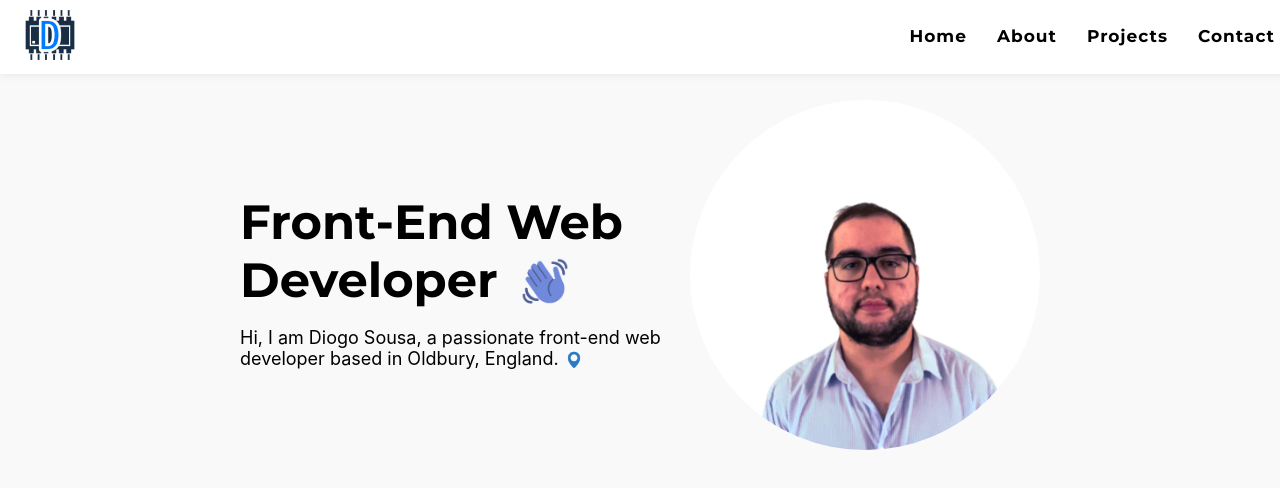
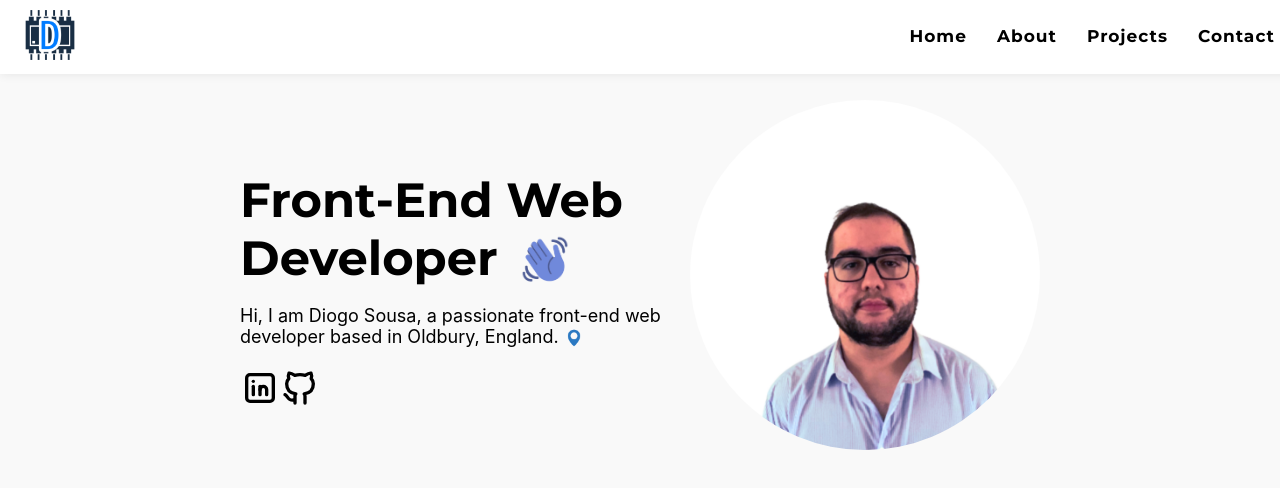
Before and after one commit to DiogoS77/Diogo-Portfolio, a React (Create React App) app: page / in a window 1280 px wide. Shown: the top 488 px of the page. Built offline with nearby package versions, Linux system fonts and the light colour scheme; a web font is replaced by a local one.

Commit message:
github and linkedin logo added

```diff
--- a/src/components/pages/Home.js
+++ b/src/components/pages/Home.js
@@ -4,6 +4,44 @@
 import Portrait from "../../images/portrait.png";
 import BlueLocationPin from "../../images/blueLocationPin.png";
 import WavingBlueHand from "../../images/wavingBlueEmoji.png";
+
+const LinkedInLogo = (
+  <svg
+    xmlns="http://www.w3.org/2000/svg"
+    width="40"
+    height="40"
+    viewBox="0 0 24 24"
+    fill="none"
+    stroke="currentColor"
+    strokeWidth="2"
+    strokeLinecap="round"
+    strokeLinejoin="round"
+    className="tabler-icon tabler-icon-brand-linkedin"
+  >
+    <path d="M4 4m0 2a2 2 0 0 1 2 -2h12a2 2 0 0 1 2 2v12a2 2 0 0 1 -2 2h-12a2 2 0 0 1 -2 -2z"></path>
+    <path d="M8 11l0 5"></path>
+    <path d="M8 8l0 .01"></path>
+    <path d="M12 16l0 -5"></path>
+    <path d="M16 16v-3a2 2 0 0 0 -4 0"></path>
+  </svg>
+);
+
+const GitHubLogo = (
+  <svg
+    xmlns="http://www.w3.org/2000/svg"
+    width="40"
+    height="40"
+    viewBox="0 0 24 24"
+    fill="none"
+    stroke="currentColor"
+    strokeWidth="2"
+    strokeLinecap="round"
+    strokeLinejoin="round"
+    className="tabler-icon tabler-icon-brand-github"
+  >
+    <path d="M9 19c-4.3 1.4 -4.3 -2.5 -6 -3m12 5v-3.5c0 -1 .1 -1.4 -.5 -2c2.8 -.3 5.5 -1.4 5.5 -6a4.6 4.6 0 0 0 -1.3 -3.2a4.2 4.2 0 0 0 -.1 -3.2s-1.1 -.3 -3.5 1.3a12.3 12.3 0 0 0 -6.2 0c-2.4 -1.6 -3.5 -1.3 -3.5 -1.3a4.2 4.2 0 0 0 -.1 3.2a4.6 4.6 0 0 0 -1.3 3.2c0 4.6 2.7 5.7 5.5 6c-.6 .6 -.6 1.2 -.5 2v3.5"></path>
+  </svg>
+);
 
 export default function Home() {
   return (
@@ -27,6 +65,24 @@
               className="location-pin"
             />
           </p>
+          <div className="social-icons">
+            <a
+              href="https://www.linkedin.com/in/diogo-desousa/"
+              target="_blank"
+              rel="noopener noreferrer"
+              className="social-icon"
+            >
+              {LinkedInLogo}
+            </a>
+            <a
+              href="https://github.com/DiogoS77"
+              target="_blank"
+              rel="noopener noreferrer"
+              className="social-icon"
+            >
+              {GitHubLogo}
+            </a>
+          </div>
         </div>
         <img className="profile-image" src={Portrait} alt="Profile" />
       </div>
--- a/src/css/Home.css
+++ b/src/css/Home.css
@@ -51,3 +51,12 @@
   width: 350px;
   border-radius: 50%;
 }
+
+.social-icon path {
+  stroke: black;
+  transition: stroke 0.3s ease-in-out;
+}
+
+.social-icon:hover path {
+  stroke: #007bff;
+}
```
